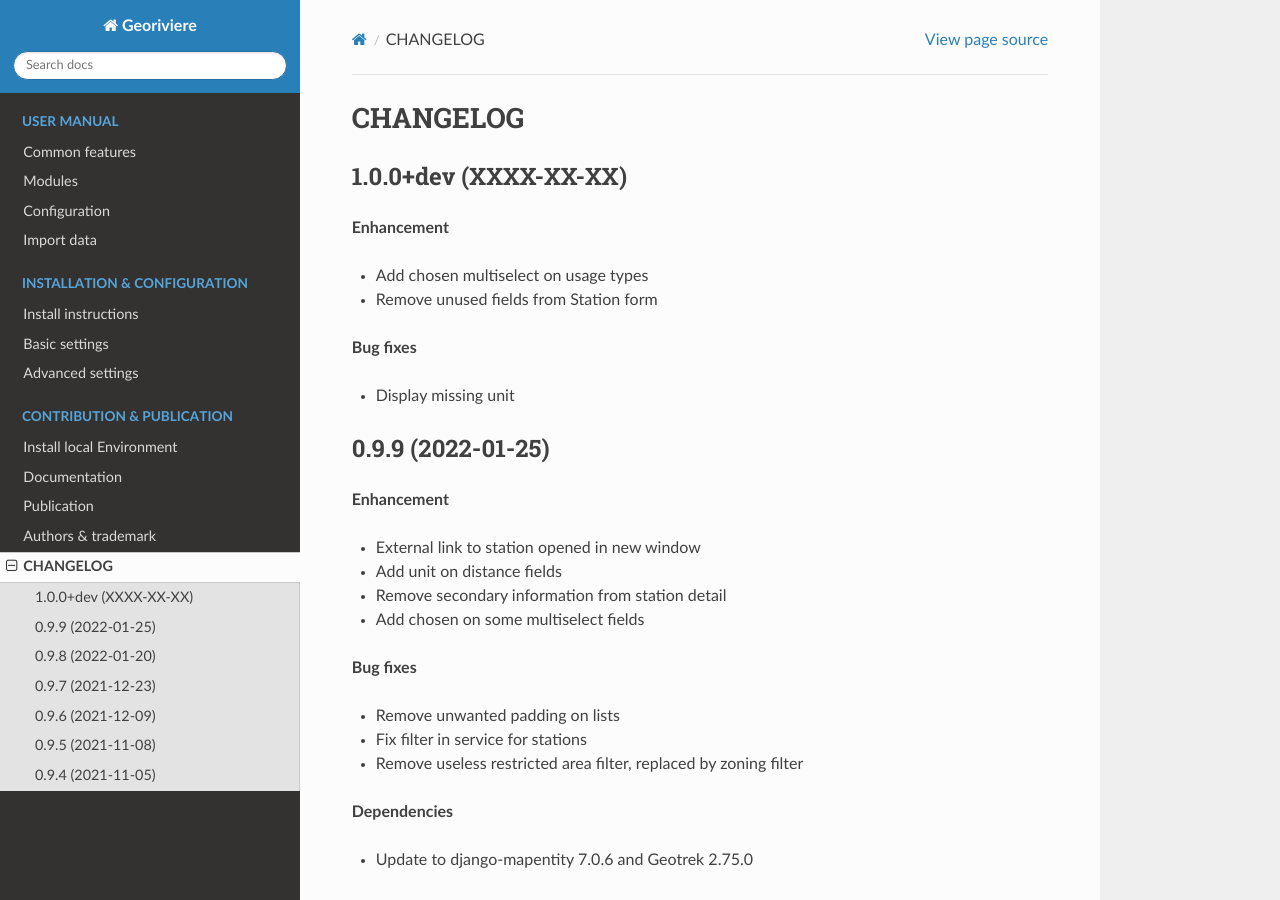
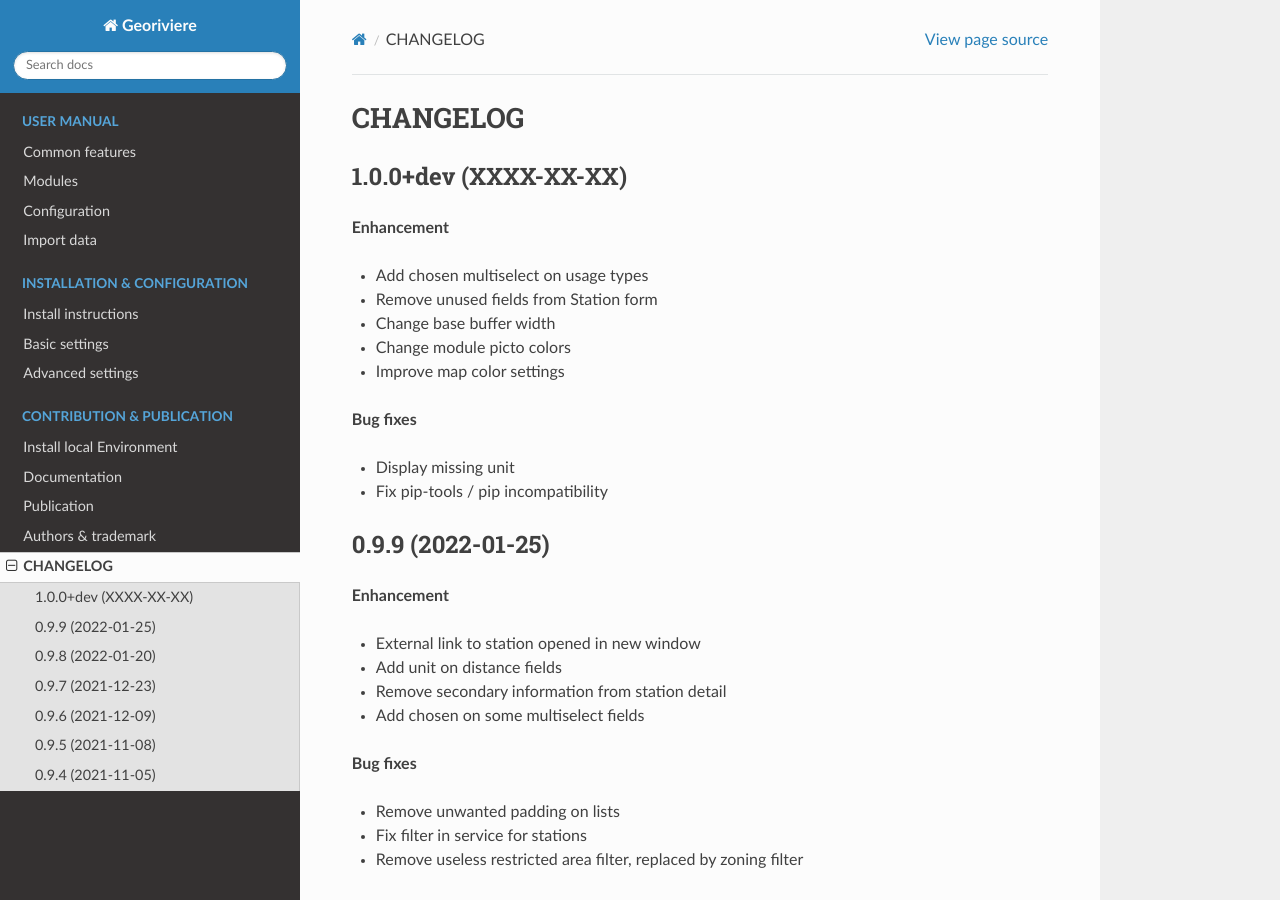
Before and after one commit to Georiviere/Georiviere-admin, a Sphinx documentation site: the page built from docs/changelog.rst, in a window 1280 px wide and 900 px high. Built offline with Sphinx 7.4.7 and the Read the Docs theme 2.0.0, drawn with Linux system fonts in a browser that asks for light colours; the version number could not be read and is left out.

Commit message:
Add changelog

```diff
--- a/docs/changelog.rst
+++ b/docs/changelog.rst
@@ -10,10 +10,14 @@ CHANGELOG
 
 * Add chosen multiselect on usage types
 * Remove unused fields from Station form
+* Change base buffer width
+* Change module picto colors
+* Improve map color settings
 
 **Bug fixes**
 
 * Display missing unit
+* Fix pip-tools / pip incompatibility
 
 0.9.9    (2022-01-25)
 -------------------------
```
